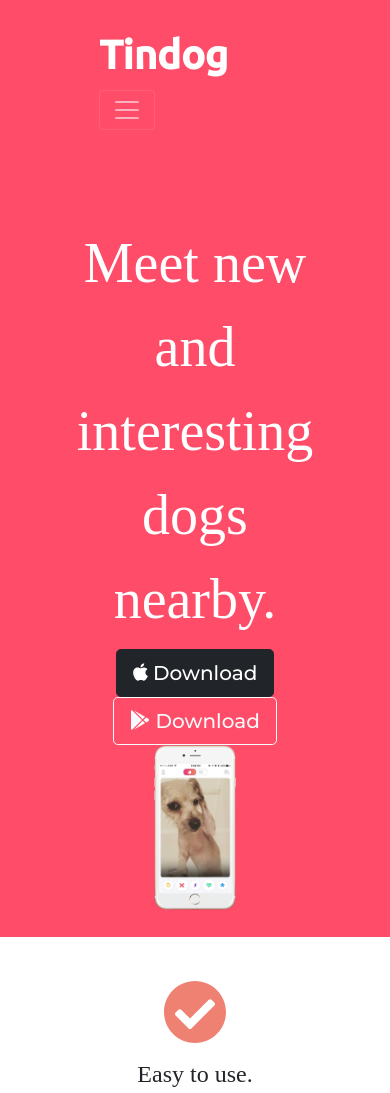
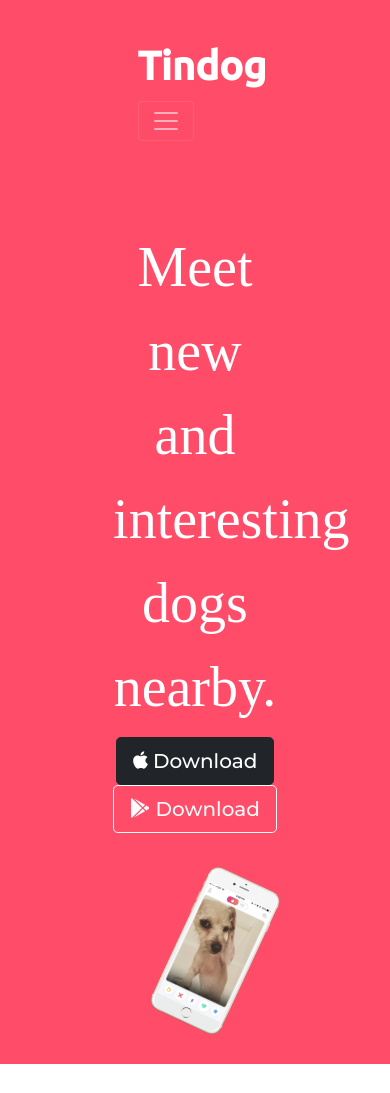
Before and after one commit to Aleh2006/cv7, a plain HTML site: page index.html in a window 390 px wide. Shown: the top 1093 px of the page. Drawn offline with nearby package versions, Linux system fonts and the light colour scheme.

Commit message:
Update styles.css

```diff
--- a/css/styles.css
+++ b/css/styles.css
@@ -127,12 +127,17 @@ text-align: center;
 @media  (max-width:1028px) {
 
   #title{
-    text-align: center;
+   padding: 5% 20% 55%;
   }
 
   .title-image{
-    position: static;
-    transform: rotate(0);
+    position: center;
+    transform: rotate(25deg);
      width: 30%;
+    padding: 10% 5% 10%;
+  }
+  .row{
+    text-align:center;
+    padding: 0%;
   }
 }
```
